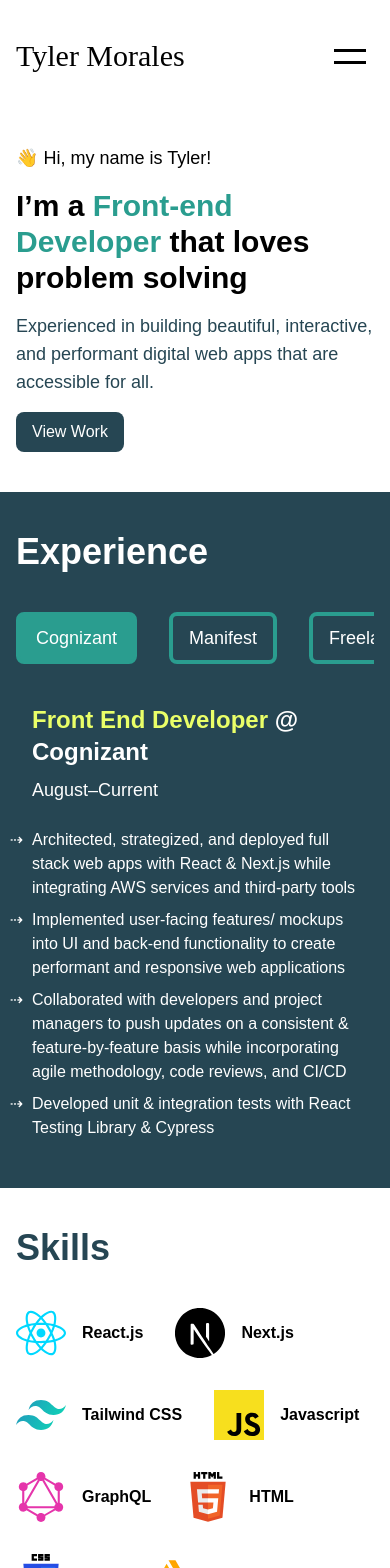
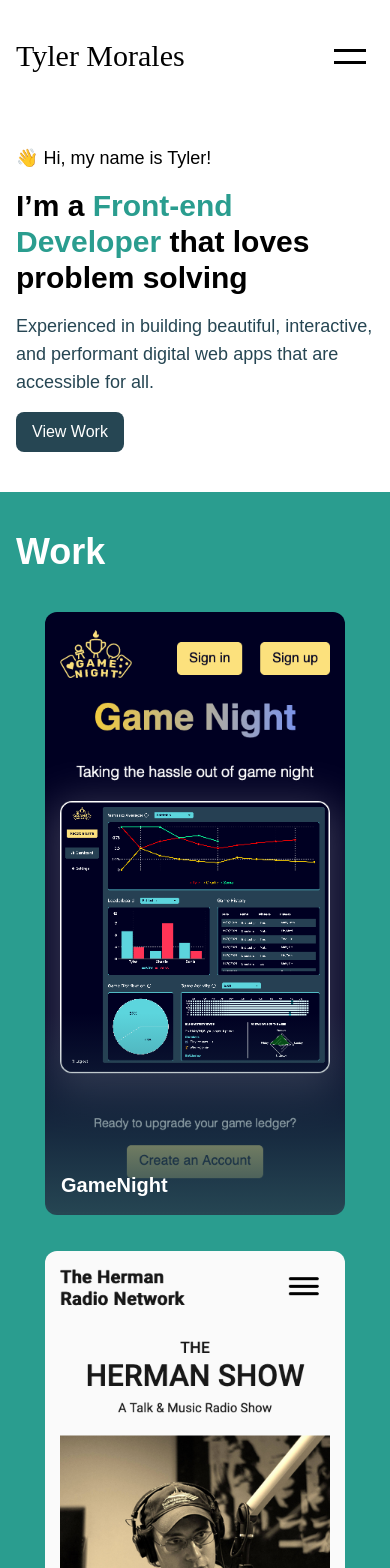
Before and after one commit to tyler-morales/portfolio-v5, a Next.js app: page / in a window 390 px wide. Shown: the top 1568 px of the page. Built offline with nearby package versions, Linux system fonts and the light colour scheme.

Commit message:
⭐️ Feature/work (#10)
* ⚰️  Remove unused hook

* 📦  Add react-icons

* 🚧  Work on work section

* 📱 Make cards responsive

```diff
--- a/components/Nav.js
+++ b/components/Nav.js
@@ -1,9 +1,7 @@
 import React, {useState, useEffect} from 'react'
 import {Squeeze as Hamburger} from 'hamburger-react'
-import useDeviceSize from '../hooks/useDeviceSize'
 
 export default function Nav() {
-  const [width] = useDeviceSize()
   const [toggleMenu, setToggleMenu] = useState(false)
   const [screenWidth, setScreenWidth] = useState(0)
   const [isOpen, setOpen] = useState(false)
--- a/components/sections/Work.js
+++ b/components/sections/Work.js
@@ -0,0 +1,157 @@
+import {useState} from 'react'
+import Section from '../Section.js'
+import Image from 'next/image'
+
+import {AiFillGithub, AiOutlineLink, AiOutlineCloseCircle} from 'react-icons/ai'
+
+const data = [
+  {
+    id: 1,
+    name: 'GameNight',
+    image1x1: '/images/gamenight-1x1.png',
+    image1x2: '/images/gamenight-1x2.png',
+    url: 'https://main.d2hg7o25chplbo.amplifyapp.com/#/',
+    github: 'https://github.com/tyler-morales/game-night',
+    description: `🎲 Game Night is a web app that records, tracks and gives uses the ability to analyze group game nights without the hassle of pencil and paper or remembering who won what when. \n Users can view an overall leaderboard per game, a winning average that normalizes wins through a win to lose ratio, and the history of games played.`,
+    tech: [
+      'React',
+      'Tailwind CSS',
+      'Amplify',
+      'Cognito',
+      'DynamoDB',
+      'GraphQL',
+    ],
+  },
+  {
+    id: 2,
+    name: 'Parkway',
+    image1x1: '/images/parkway-1x1.png',
+    image1x2: '/images/hermanshow-1x2.png',
+    url: '',
+    github: 'https://github.com/tyler-morales/visit-national-parks',
+    description:
+      '🏞  Parkway is a web app that leverages the National Park Service’s API to display and organize every national park and site. \n Users can create an account to save parks they’ve visited or want to visit. Additionally, they can filter parks for the ones that best fits their needs and view a detailed park info page with images, things to do, prices, and more.',
+    tech: [
+      'React',
+      'Tailwind CSS',
+      'Amplify',
+      'Cognito',
+      'DynamoDB',
+      'GraphQL',
+      'Cypress',
+      'APIs',
+    ],
+  },
+  {
+    id: 3,
+    name: 'Manifest',
+    image1x1: '/images/manifest-1x1.png',
+    image1x2: '/images/manifest-1x2.png',
+    url: 'https://www.usemanifest.com/',
+    github: 'https://github.com/tyler-morales/manifest_ledger',
+    description:
+      'The Manifest website is a marketing site where potential clients can engage with the company and learn more about the process of digitizing and consolidating retirement accounts. \n Prospective clients can read about how Manifest is modernizing the retirement transfer experience and contact them for more info.',
+    tech: ['Jekyll', 'SCSS', 'Javascript', 'Google Sheets'],
+  },
+]
+
+export default function Work() {
+  const [open, setOpen] = useState(null)
+
+  const openProject = (id) => {
+    setOpen(id)
+  }
+  const closeProject = (id) => {
+    console.log('clicked')
+    if (open == id) setOpen(null)
+  }
+
+  return (
+    <Section bgColor="bg-green" id="experience">
+      <div className="px-4 max-w-[1080px] m-auto">
+        <h2 className="text-white text-4xl font-bold mb-10">Work</h2>
+        <div className="grid grid-cols-1 md:grid-cols-2 lg:grid-cols-3 gap-8 justify-items-center">
+          {data.map((item, index) => {
+            return (
+              <div
+                key={index}
+                className={`relative ${
+                  open == item.id
+                    ? 'md:col-span-3 w-full bg-darkGray rounded-lg p-4 grid grid-cols-1 md:grid-cols-2 row-start-1 cursor-default gap-4 xl:gap-0'
+                    : 'w-max cursor-pointer'
+                }`}>
+                <div
+                  className={`absolute bottom-1 w-full px-4 pb-4 h-1/3 rounded-b-xl z-10 ${
+                    open == item.id ? '' : 'bg-gradient-to-t from-blue'
+                  }`}>
+                  {open != item.id && (
+                    <h3 className="absolute bottom-4 text-xl font-bold text-white">
+                      {item.name}
+                    </h3>
+                  )}
+                </div>
+                <Image
+                  src={open == item.id ? item.image1x1 : item.image1x2}
+                  height={open == item.id ? 400 : 600}
+                  width={open == item.id ? 400 : 300}
+                  alt={item.name}
+                  className="object-cover rounded-xl"
+                  onClick={() => openProject(item.id)}
+                />
+                {/* Opened Project */}
+                {open == item.id && (
+                  <div className="mt-4 md:mt-0 xl:ml-8 pl-4 bg-white w-full rounded-lg p-4 shadow-lg">
+                    <div className="flex justify-between items-center">
+                      <h3 className="text-3xl font-bold">{item.name}</h3>
+                      {open == item.id && (
+                        <button
+                          onClick={() => closeProject(item.id)}
+                          className="w-max">
+                          <AiOutlineCloseCircle size="1.5em" />
+                        </button>
+                      )}
+                    </div>
+                    <h4 className="uppercase text-xs opacity-40 mt-2">
+                      Description
+                    </h4>
+                    <p className="mt-4">{item.description}</p>
+                    <div className="flex gap-6">
+                      <a
+                        target="_blank"
+                        rel="noreferrer"
+                        className="flex items-center gap-2 text-lightBlue w-max"
+                        href={item.url}>
+                        <AiOutlineLink size="1.25em" /> <span>Live Link</span>
+                      </a>
+                      <a
+                        target="_blank"
+                        rel="noreferrer"
+                        className="flex items-center gap-2 text-lightBlue w-max"
+                        href={item.github}>
+                        <AiFillGithub size="1.25em" /> <span>Github</span>
+                      </a>
+                    </div>
+                    <h4 className="uppercase text-xs opacity-40 mt-6">
+                      Tech Stack
+                    </h4>
+                    <ul className="flex flex-wrap gap-2 mt-4">
+                      {item.tech.map((tech, index) => {
+                        return (
+                          <li
+                            className="rounded-full bg-lightBlue text-white py-1 px-4 text-sm md:text-base"
+                            key={index}>
+                            {tech}
+                          </li>
+                        )
+                      })}
+                    </ul>
+                  </div>
+                )}
+              </div>
+            )
+          })}
+        </div>
+      </div>
+    </Section>
+  )
+}
--- a/hooks/useDeviceSize.js
+++ /dev/null
@@ -1,23 +0,0 @@
-import {useState, useEffect} from 'react'
-
-const useDeviceSize = () => {
-  const [width, setWidth] = useState(800)
-  const [height, setHeight] = useState(0)
-
-  const handleWindowResize = () => {
-    setWidth(window?.innerWidth)
-    setHeight(window?.innerHeight)
-  }
-
-  useEffect(() => {
-    // component is mounted and window is available
-    handleWindowResize()
-    window.addEventListener('resize', handleWindowResize)
-    // unsubscribe from the event on component unmount
-    return () => window.removeEventListener('resize', handleWindowResize)
-  }, [width])
-
-  return [width, height]
-}
-
-export default useDeviceSize
--- a/package.json
+++ b/package.json
@@ -12,7 +12,8 @@
     "hamburger-react": "^2.4.1",
     "next": "12.0.9",
     "react": "17.0.2",
-    "react-dom": "17.0.2"
+    "react-dom": "17.0.2",
+    "react-icons": "^4.3.1"
   },
   "devDependencies": {
     "autoprefixer": "^10.4.2",
--- a/pages/index.js
+++ b/pages/index.js
@@ -7,6 +7,7 @@
 
 import Hero from '../components/sections/Hero'
 import Skills from '../components/sections/Skills'
+import Work from '../components/sections/Work'
 
 export default function Home() {
   return (
@@ -21,6 +22,7 @@
 
       <main className="grid  sm:gap-12 grid-cols-1">
         <Hero />
+        <Work />
         <Experience />
         <Skills />
         <About />
```
Also changed, not shown: 1 other file (tests, documents, lock files or other folders).
